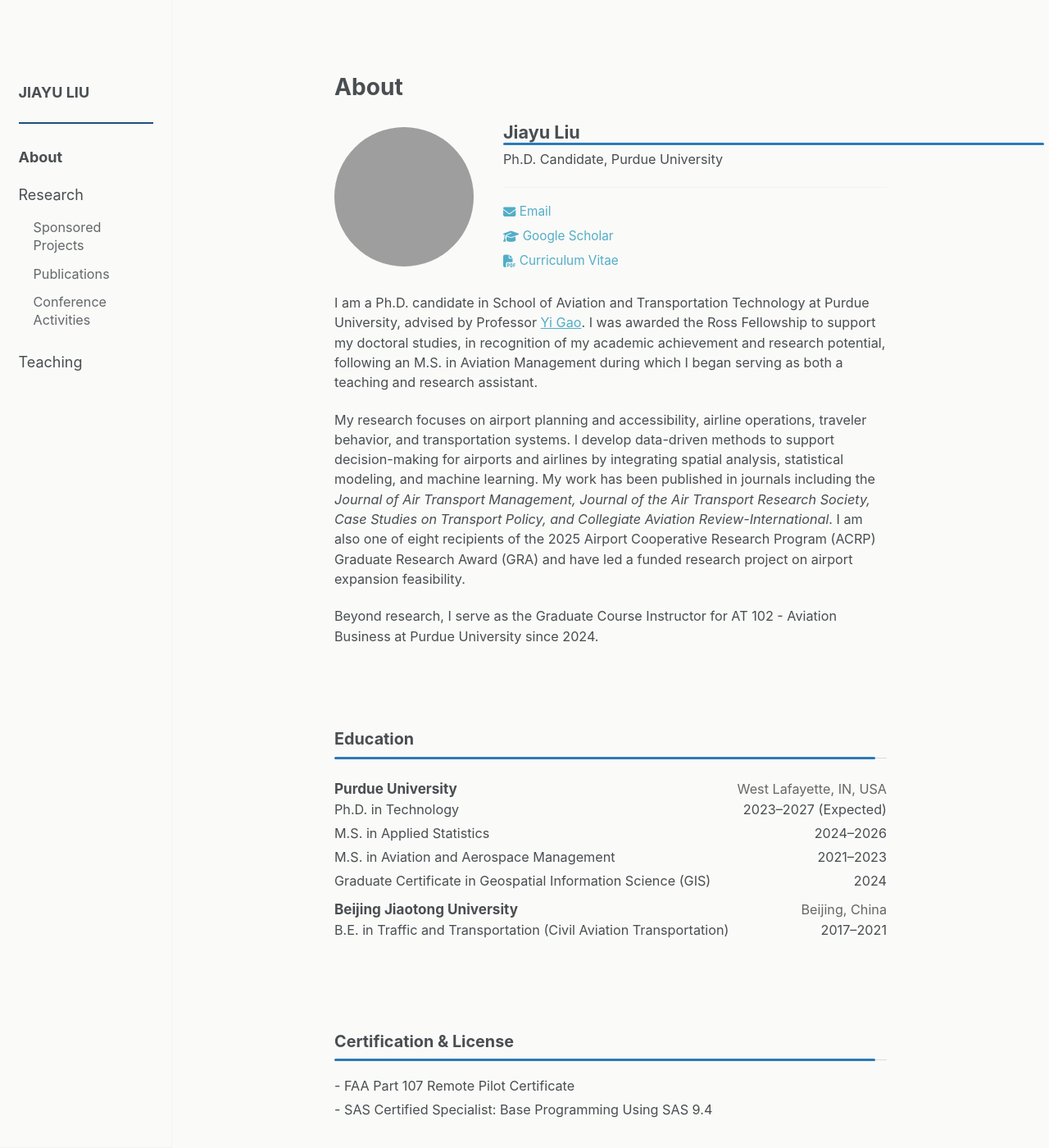
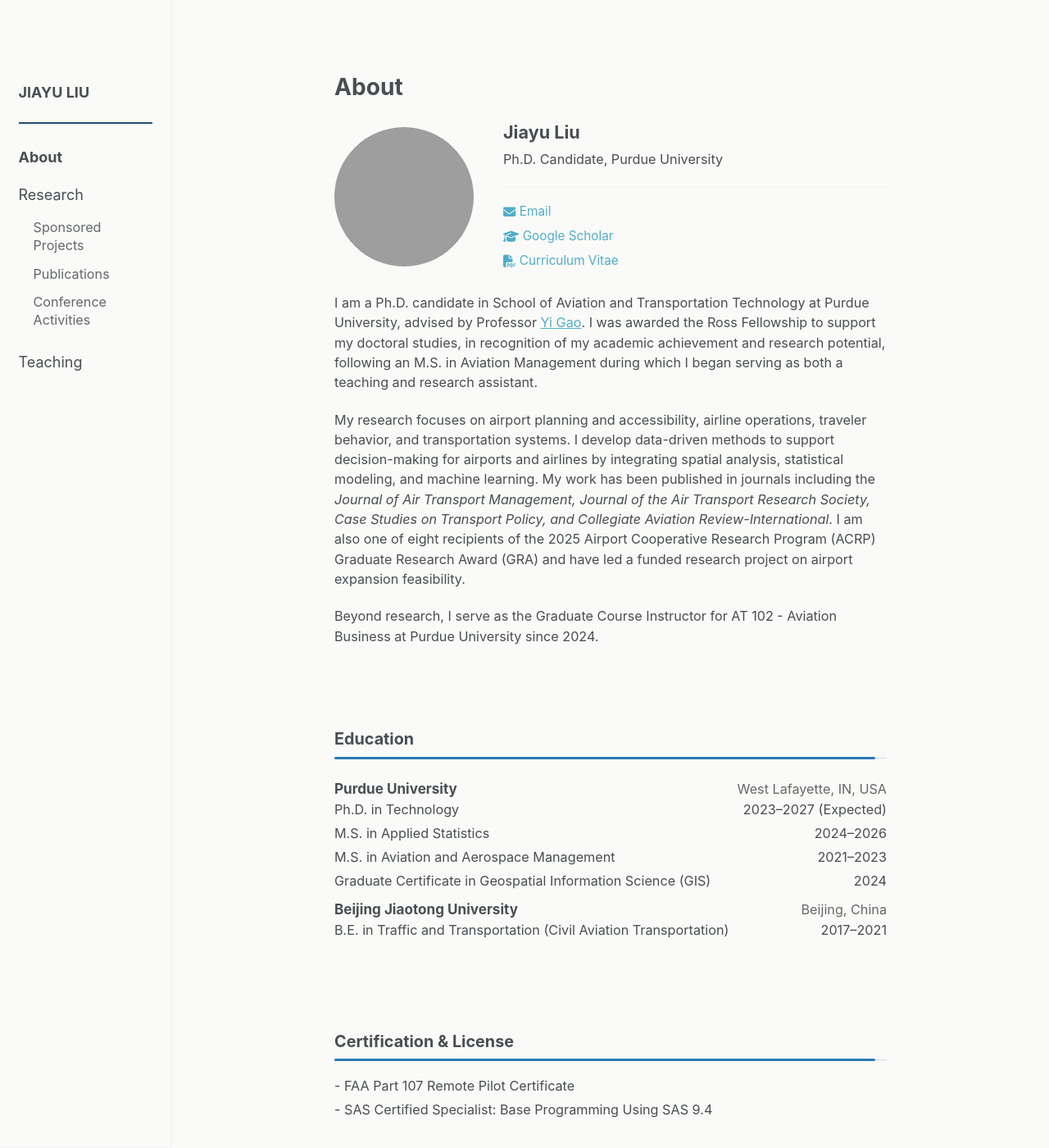
Before and after one commit to liu3309/liu3309.github.io, a Jekyll site: the page built from index.md, in a window 1280 px wide and 1400 px high. Shown: the whole window at 82% size. Built offline with Jekyll 4.4.1, drawn with Linux system fonts in a browser that asks for light colours; a script that is not in the unit is left out.

Commit message:
Update main.scss

```diff
--- a/assets/css/main.scss
+++ b/assets/css/main.scss
@@ -115,7 +115,7 @@
     padding: 0 !important;
 
     background: var(--global-bg-color) !important;
-    border-right: 1px solid var(--global-border-color) !important;
+    border-right: 2px solid var(--global-border-color) !important;
     border-bottom: 0 !important;
 
     overflow-x: hidden !important;
@@ -932,7 +932,7 @@ body {
 
     background: var(--global-bg-color) !important;
 
-    border-right: 1px solid var(--global-border-color) !important;
+    border-right: 2px solid var(--global-border-color) !important;
     border-bottom: 0 !important;
 
     overflow-x: hidden !important;
@@ -1542,3 +1542,13 @@ body {
   border-top: 2px solid #1f4e79 !important;
   opacity: 1 !important;
 }
+
+
+.about-profile__name {
+    border-bottom: none !important;
+    padding-bottom: 0 !important;
+}
+
+.about-profile__name::after {
+    display: none !important;
+}
```
